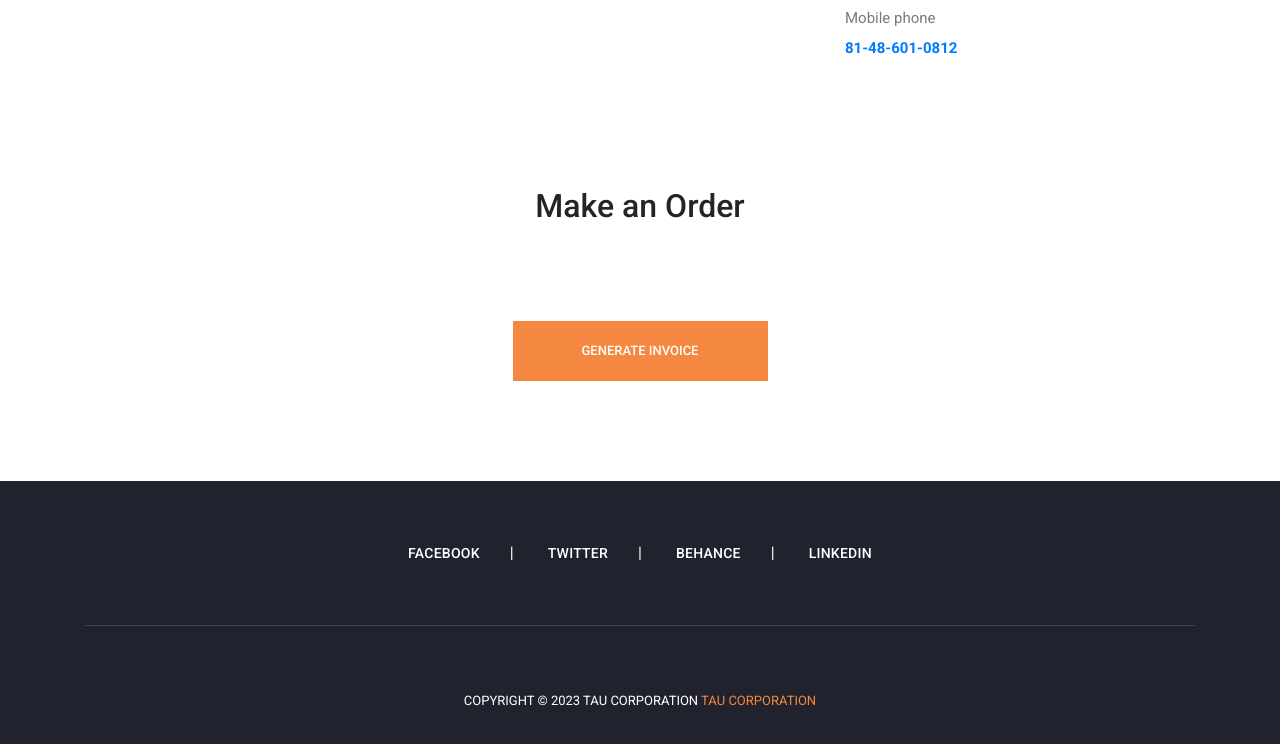
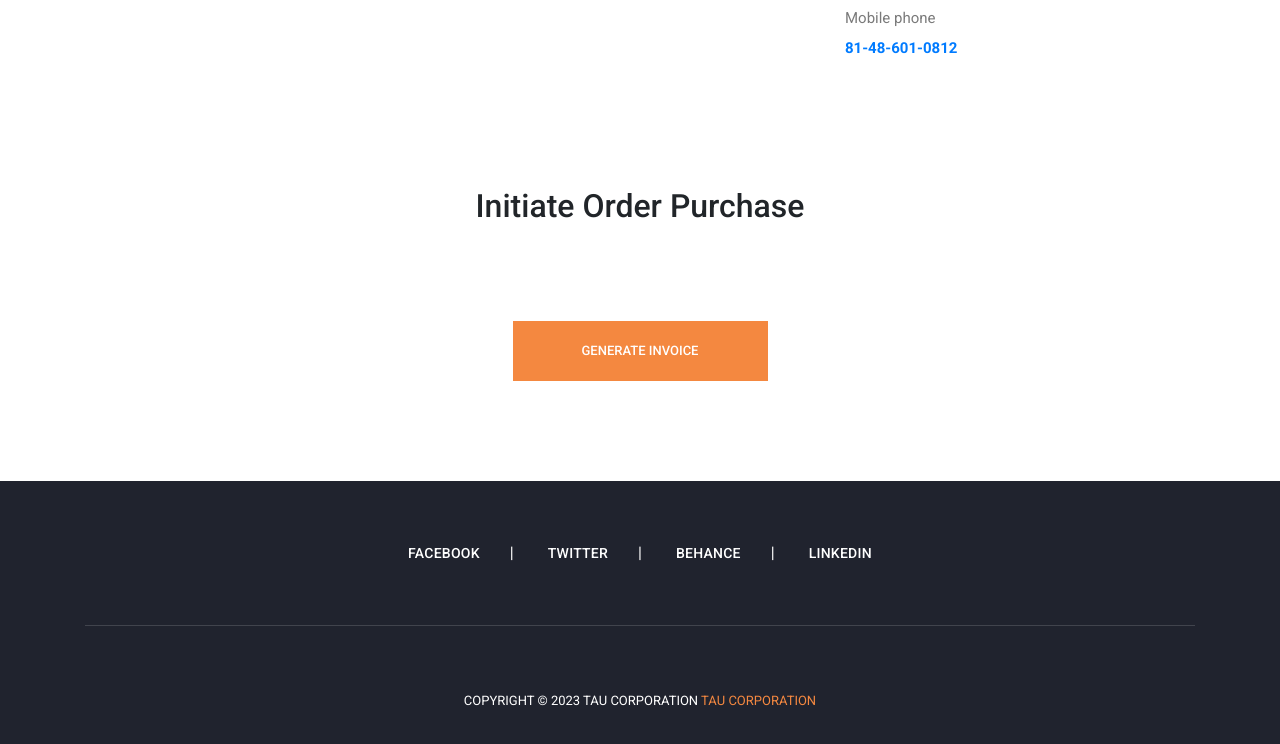
Before and after one commit to taucorporation/taucorporation.github.io, a plain HTML site: page index.html in a window 1280 px wide. Shown: the part 1860-2604 px from the top of the page. Drawn offline with Linux system fonts and the light colour scheme.

Commit message:
Update index.html

```diff
--- a/index.html
+++ b/index.html
@@ -320,7 +320,7 @@
     <div class="blog-posts">
       <div class="container">
         <div class="sidebar-item comments">
-            <h2 class="text-center">Make an Order</h2>
+            <h2 class="text-center">Initiate Order Purchase</h2>
           <br>
           <br>
           <div class="content">
```
